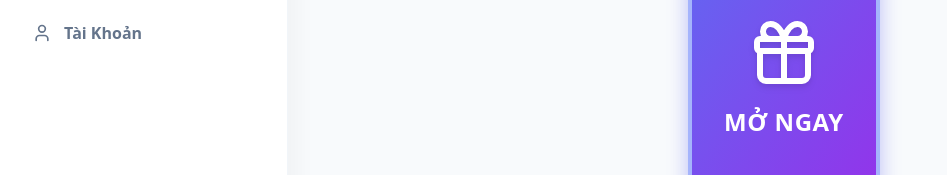
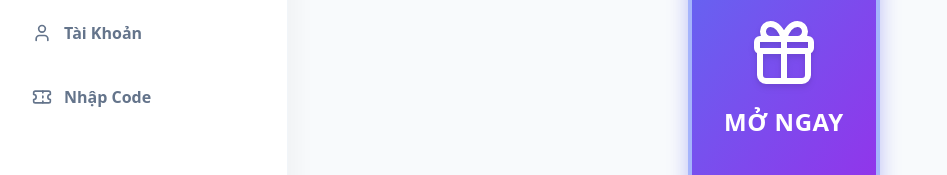
Before and after one commit to Scheiren/game-goi-om, a website: page public/index.html in a window 1280 px wide. Shown: the part 352-527 px from the top of the page, without its empty margins (0-947 px from the left). Drawn offline with nearby package versions, Linux system fonts and the light colour scheme.

Commit message:
Update index.html

```diff
--- a/public/index.html
+++ b/public/index.html
@@ -86,6 +86,7 @@
             <button onclick="setTab('collection')" data-tab="collection" class="sidebar-btn rounded-xl"><i data-lucide="library" width="20"></i><span class="font-bold">Bộ Sưu Tập</span></button>
             <button onclick="setTab('games')" data-tab="games" class="sidebar-btn rounded-xl"><i data-lucide="gamepad-2" width="20"></i><span class="font-bold">Khu Vui Chơi</span></button>
             <button onclick="setTab('profile')" data-tab="profile" class="sidebar-btn rounded-xl"><i data-lucide="user" width="20"></i><span class="font-bold">Tài Khoản</span></button>
+            <button onclick="setTab('exchange')" data-tab="exchange" class="sidebar-btn flex items-center space-x-3 w-full px-6 py-4 text-left text-slate-500 hover:bg-slate-50 transition-colors rounded-xl"><i data-lucide="ticket" width="20"></i><span class="font-bold">Nhập Code</span></button>
             <button onclick="setTab('admin')" data-tab="admin" class="sidebar-btn admin-nav-item rounded-xl bg-slate-900 text-white hover:bg-slate-800 hidden"><i data-lucide="shield-alert" width="20" class="text-red-400"></i><span class="font-bold text-red-400">Quản Trị</span></button>
         </div>
     </div>
@@ -118,4 +119,5 @@
     <!-- CLIENT LOGIC -->
     <script src="client.js"></script>
 </body>
+
 </html>
```
